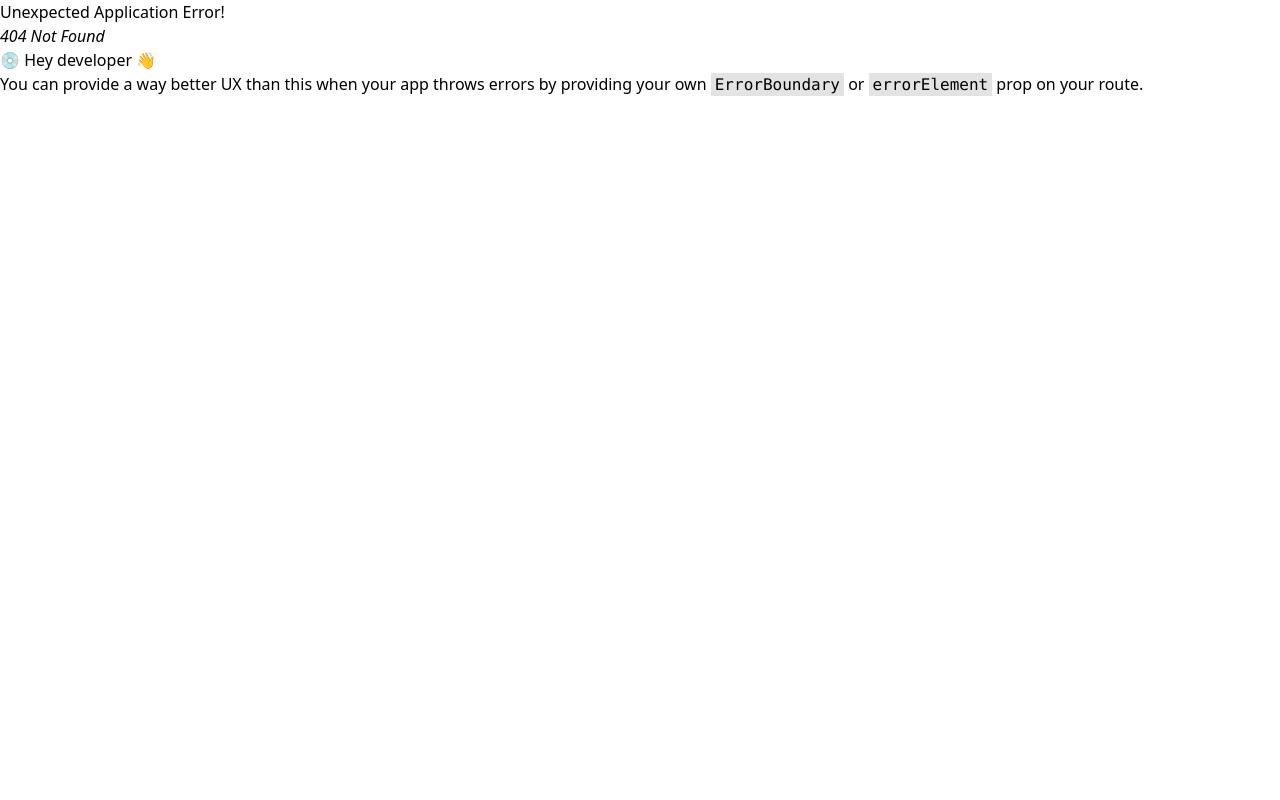
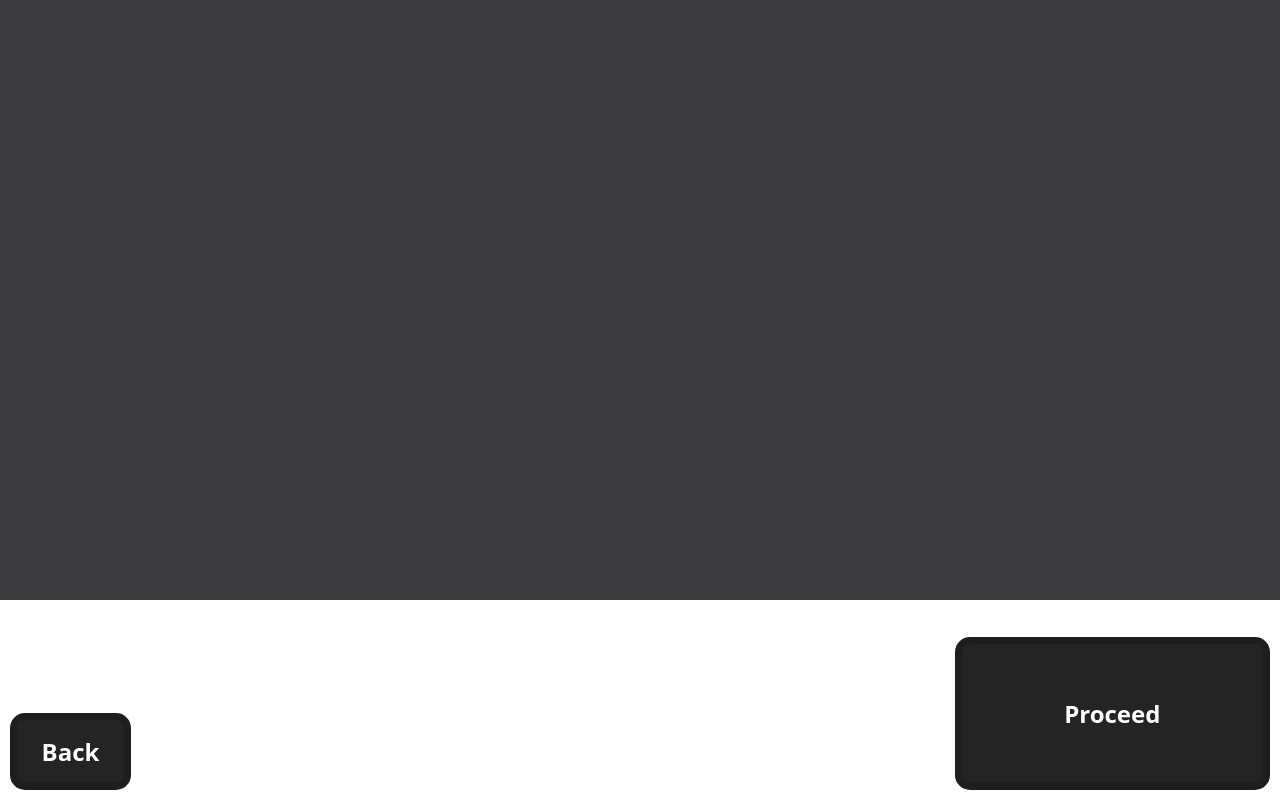
Before and after one commit to VihaanChhabria/VScouter, a React (Vite) app in the folder website/: page /initial-auto in a window 1280 px wide. Before the commit this address had no page. Built offline with nearby package versions, Linux system fonts and the light colour scheme.

Commit message:
added base buttons for initial auto page

```diff
--- a/website/src/App.jsx
+++ b/website/src/App.jsx
@@ -8,14 +8,15 @@ import {
 
 import MainLayout from "./layouts/MainLayout"
 
-import HomePage from "./pages/HomePage";
+import InitialPage from "./pages/InitialPage";
+import InitialAutoPage from "./pages/InitialAutoPage";
 
 function App() {
   const router = createBrowserRouter(
     createRoutesFromElements(
       <Route path="/" element={<MainLayout />}>
-        <Route index element={<HomePage />} />
-        {/* <Route path="/jobs" element={<JobsPage />} /> */}
+        <Route index element={<InitialPage />} />
+        <Route path="/initial-auto" element={<InitialAutoPage />} />
       </Route>
     )
   );
--- a/website/src/components/ProceedBackButton.jsx
+++ b/website/src/components/ProceedBackButton.jsx
@@ -1,20 +1,33 @@
 import React from "react";
 import { useNavigate } from "react-router-dom";
 
-const ProceedBackButton = ({ back = false, nextPage = "/" }) => {
+const ProceedBackButton = ({ back = false, nextPage = "/", coordX = null, coordY = null }) => {
+  console.log(back ? "10" : "0");
   const containerStyle = {
     border: "7px solid #1D1E1E",
-    width: "315.37px",
-    height: "152.72px",
+    width: `${back ? "121" : "315.37"}px`,
+    height: `${back ? "76.72" : "152.72"}px`,
     backgroundColor: "#242424",
     borderRadius: "15px",
     display: "flex",
     justifyContent: "center",
     alignItems: "center",
     position: "absolute",
-    right: "10px",
     bottom: "10px",
   };
+
+  if (coordX) {
+    containerStyle.left = `${coordX}px`;
+  }
+  if (coordY) {
+    containerStyle.top = `${coordY}px`;
+  }
+
+  if (back) {
+    containerStyle.left = "10px";
+  } else {
+    containerStyle.right = "10px";
+  }
 
   const textStyle = {
     color: "#FFFFFF",
--- /dev/null
+++ b/website/src/pages/InitialAutoPage.jsx
@@ -0,0 +1,13 @@
+import React from 'react'
+import ProceedBackButton from '../components/ProceedBackButton'
+
+const InitialAutoPage = () => {
+  return (
+    <>
+      <ProceedBackButton nextPage="/auto-note-counter"/>
+      <ProceedBackButton back={true} nextPage="/"/>
+    </>
+  )
+}
+
+export default InitialAutoPage
--- a/website/src/pages/HomePage.jsx
+++ b/website/src/pages/InitialPage.jsx
@@ -8,7 +8,7 @@ import SelectTeam from "../components/SelectTeam";
 const HomePage = () => {
   return (
     <>
-      <ProceedBackButton />
+      <ProceedBackButton nextPage="/initial-auto"/>
       <SelectAlliance />
       <TextInput question="Match Number" coordX={10} coordY={179.52}/>
       <TextInput question="Scouter Initials" coordX={10} coordY={275}/>
```
